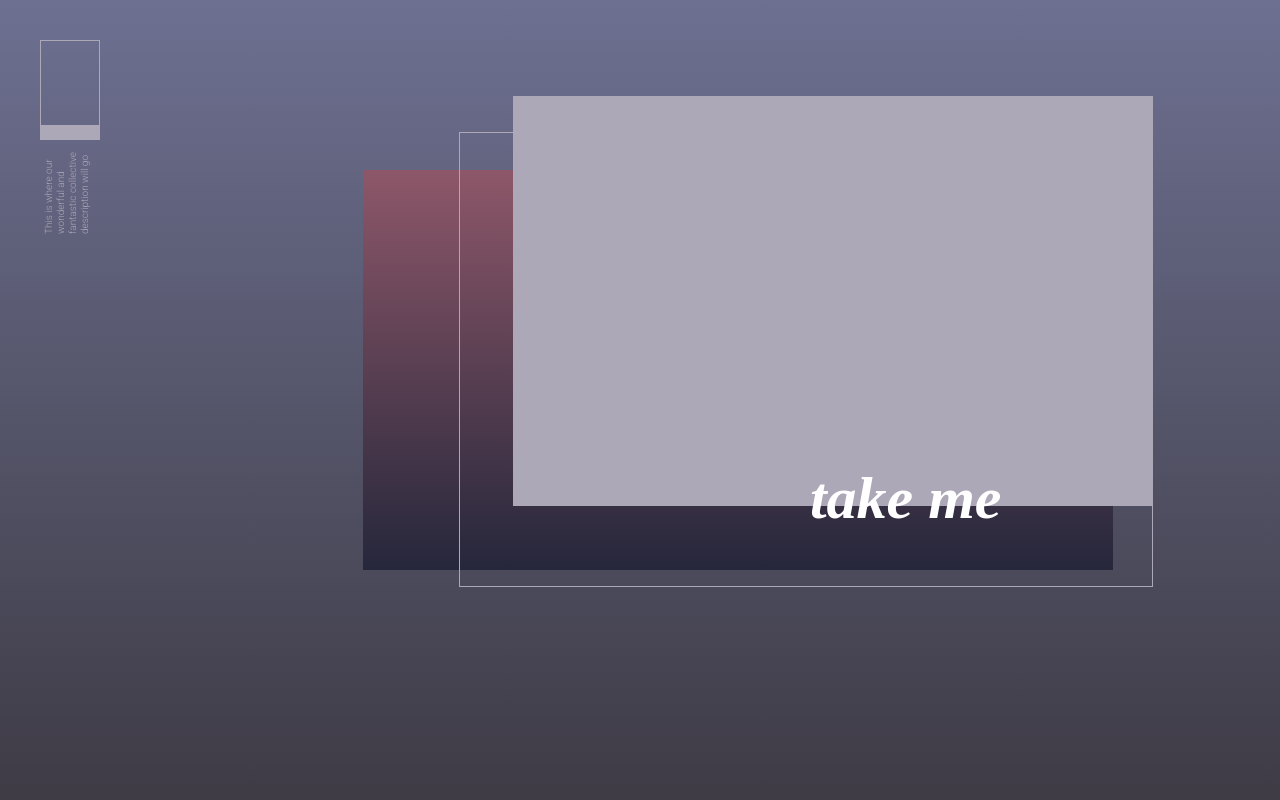
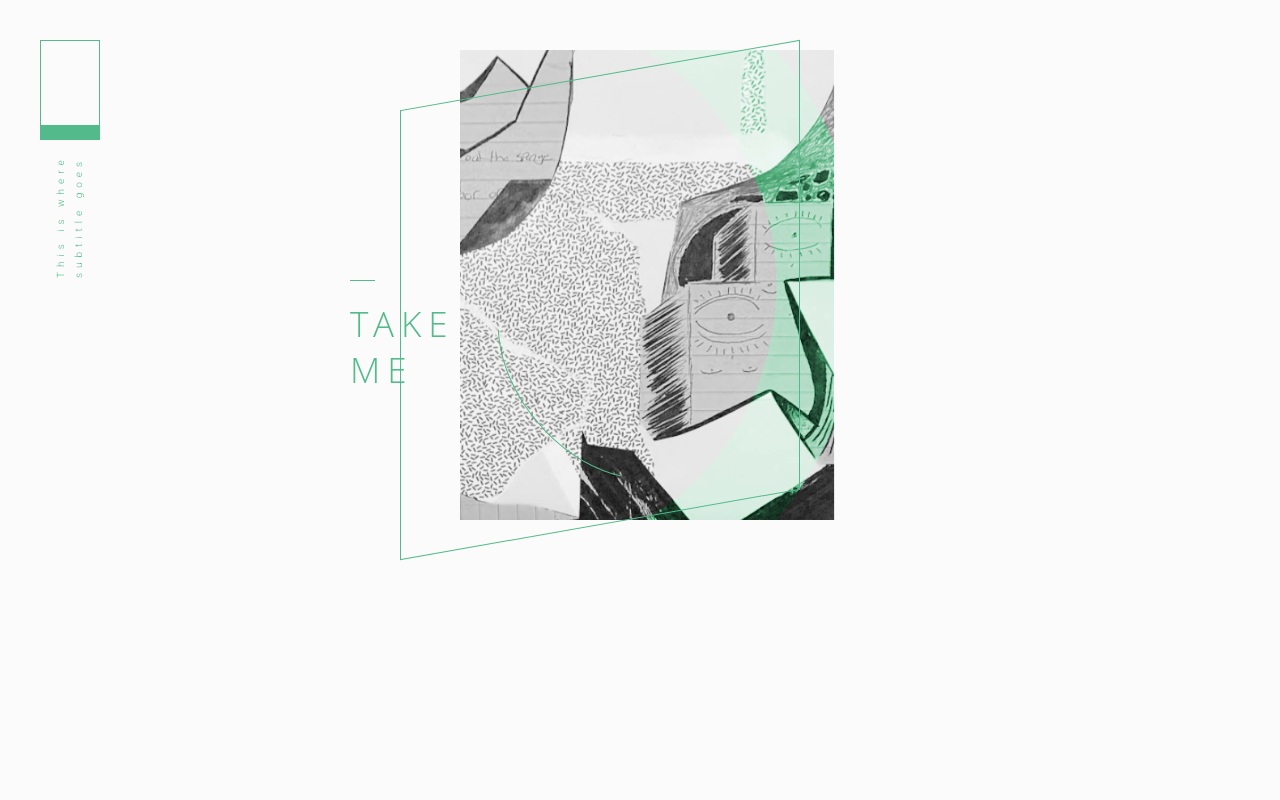
Before and after one commit to gmharrison/publication_project, a Django app: page / in a window 1280 px wide. Run offline with Django 3.2, Linux system fonts and the light colour scheme; some libraries are stand-ins or nearby versions; some web fonts are replaced.

Commit message:
created new landing page design

```diff
--- a/journal/static/journal/css/components/_lines.scss
+++ b/journal/static/journal/css/components/_lines.scss
@@ -1,11 +1,21 @@
+.outline-container{
+  -webkit-transform: rotate(-90deg);
+  -moz-transform: rotate(-90deg);
+  position: absolute;
+  z-index: 1000;
+  top: 50px;
+  left: -85px;
+}
+
 .main-outline{
-  border: 1px solid #ACA8B8;
+  border: 1px solid $green;
   background: transparent;
-  height: 455px;
-  padding: 0px 27vw;
-  position: absolute;
-  top: -38px;
-  right: -40px;
+  height: 400px;
+  width: 450px;
+  -webkit-transform: skew(10deg);
+  -moz-transform: skew(10deg);
+  -o-transform: skew(10deg);
+  transform: skew(10deg);
 }
 
 .logo-container{
@@ -13,7 +23,29 @@
   height: 100px;
   width: 60px;
   border: $landing-line;
-  border-bottom: 15px solid #ACA8B8;
+  border-bottom: 15px solid $green;
   top: 40px;
   left: 40px;
 }
+
+.curve-container{
+  position: absolute;
+  top: 290px;
+  left: -10px;
+}
+
+.curve{
+  width: 250px;
+  height: 100px;
+  border: solid 1px $green;
+  border-color: $green transparent transparent transparent;
+  border-radius: 90%/150px 150px 0 0;
+  -webkit-transform: rotate(230deg);
+}
+
+.green-line{
+  width: 25px;
+  height: 1px;
+  background-color: $green;
+  margin-bottom: 3px;
+}
--- a/journal/static/journal/css/layout/_images.scss
+++ b/journal/static/journal/css/layout/_images.scss
@@ -1,10 +1,8 @@
 // Main Landing Images //
 
 .main-image-container{
-  height: 410px;
-  position: absolute;
-  right: -1px;
-  top: -37px;
-  padding: 0 25vw;
-  background: #ACA8B8;
+  z-index: 1;
 }
+.cover-photo{
+  height: 470px;
+}
--- a/journal/static/journal/css/main.css
+++ b/journal/static/journal/css/main.css
@@ -1,20 +1,48 @@
+.outline-container {
+  -webkit-transform: rotate(-90deg);
+  -moz-transform: rotate(-90deg);
+  position: absolute;
+  z-index: 1000;
+  top: 50px;
+  left: -85px; }
+
 .main-outline {
-  border: 1px solid #ACA8B8;
+  border: 1px solid #52ba8b;
   background: transparent;
-  height: 455px;
-  padding: 0px 27vw;
-  position: absolute;
-  top: -38px;
-  right: -40px; }
+  height: 400px;
+  width: 450px;
+  -webkit-transform: skew(10deg);
+  -moz-transform: skew(10deg);
+  -o-transform: skew(10deg);
+  transform: skew(10deg); }
 
 .logo-container {
   position: absolute;
   height: 100px;
   width: 60px;
-  border: 1px solid #ACA8B8;
-  border-bottom: 15px solid #ACA8B8;
+  border: 1px solid #52ba8b;
+  border-bottom: 15px solid #52ba8b;
   top: 40px;
   left: 40px; }
+
+.curve-container {
+  position: absolute;
+  top: 290px;
+  left: -10px; }
+
+.curve {
+  width: 250px;
+  height: 100px;
+  border: solid 1px #52ba8b;
+  border-color: #52ba8b transparent transparent transparent;
+  border-radius: 90%/150px 150px 0 0;
+  -webkit-transform: rotate(230deg); }
+
+.green-line {
+  width: 25px;
+  height: 1px;
+  background-color: #52ba8b;
+  margin-bottom: 3px; }
 
 .nav-container {
   background: white;
@@ -37,63 +65,52 @@
       color: #27273B; }
 
 .main-image-container {
-  height: 410px;
-  position: absolute;
-  right: -1px;
-  top: -37px;
-  padding: 0 25vw;
-  background: #ACA8B8; }
+  z-index: 1; }
+
+.cover-photo {
+  height: 470px; }
 
 #landing-body {
-  background: #6D7091;
-  background: -webkit-linear-gradient(-90deg, #6D7091, #3E3B45);
-  background: linear-gradient(180deg, #6D7091, #3E3B45);
+  background: #fbfbfb;
   height: 100vh;
   padding: 50px;
   position: relative; }
 
-.gradient-container {
-  display: flex;
-  justify-content: flex-end;
-  flex-flow: row wrap; }
-
-.small-landing-gradient {
-  background: #8D5769;
-  background: -webkit-linear-gradient(-90deg, #8D5769, #26273B);
-  background: linear-gradient(180deg, #8D5769, #26273B);
-  height: 400px;
-  margin-top: 120px;
+.graphics-container {
   position: relative; }
 
 .description-text {
-  width: 100px;
+  width: 160px;
   position: absolute;
-  left: 17px;
-  top: 160px; }
+  left: -10px;
+  top: 180px; }
   .description-text p {
     font-size: 10px;
-    color: #ACA8B8;
+    color: #52ba8b;
     font-weight: 100;
     font-family: 'Roboto', sans-serif;
     -webkit-transform: rotate(-90deg);
     -moz-transform: rotate(-90deg);
-    line-height: 1.2;
+    line-height: 1.8;
     font-weight: 300;
-    float: left; }
+    float: left;
+    letter-spacing: .5em; }
 
 .main-text-container {
   position: absolute;
-  bottom: 45px;
-  right: 150px; }
+  z-index: 1001;
+  top: 230px;
+  left: -110px; }
   .main-text-container h3 {
-    font-size: 60px;
-    color: white;
-    font-style: italic;
-    font-weight: bold;
-    font-family: 'Playfair', serif; }
+    font-size: 35px;
+    color: #52ba8b;
+    font-weight: 100;
+    font-family: 'Open Sans', sans-serif;
+    letter-spacing: .2em;
+    line-height: 1.3; }
     .main-text-container h3 a {
-      color: white;
-      text-transform: lowercase; }
+      color: #52ba8b;
+      text-transform: uppercase; }
 
 #main-zine-body {
   background: #FDF5F8;
--- a/journal/static/journal/css/modules/_mixins.scss
+++ b/journal/static/journal/css/modules/_mixins.scss
@@ -17,11 +17,10 @@
 }
 
 @mixin header-text{
-  font-size: 60px;
-  color: white;
-  font-style: italic;
-  font-weight: bold;
-  font-family: 'Playfair', serif;
+  font-size: 35px;
+  color: $green;
+  font-weight: 100;
+  font-family: 'Open Sans', sans-serif;
 }
 
 @mixin paragraph-text($size, $color){
--- a/journal/static/journal/css/modules/_variables.scss
+++ b/journal/static/journal/css/modules/_variables.scss
@@ -1,3 +1,3 @@
-$purple-gray: #ACA8B8;
+$green: #52ba8b;
 $body-text: #27273B;
-$landing-line: 1px solid #ACA8B8;
+$landing-line: 1px solid $green;
--- a/journal/static/journal/css/pages/_home.scss
+++ b/journal/static/journal/css/pages/_home.scss
@@ -1,48 +1,44 @@
 #landing-body{
-  @include linear-gradient(#6D7091, #3E3B45);
+  background: #fbfbfb;
   height: 100vh;
   padding: 50px;
   position: relative;
 }
 
-.gradient-container{
-  display: flex;
-  justify-content: flex-end;
-  flex-flow: row wrap;
-}
-
-.small-landing-gradient{
-  @include linear-gradient(#8D5769, #26273B);
-  height: 400px;
-  margin-top: 120px;
+.graphics-container{
   position: relative;
 }
 
 .description-text{
-  width: 100px;
+  width: 160px;
   position: absolute;
-  left: 17px;
-  top: 160px;
+  left: -10px;
+  top: 180px;
 
   p{
-    @include paragraph-text(10px, $purple-gray);
+    @include paragraph-text(10px, $green);
     -webkit-transform: rotate(-90deg);
     -moz-transform: rotate(-90deg);
-    line-height: 1.2;
+    line-height: 1.8;
     font-weight: 300;
     float: left;
+    letter-spacing: .5em;
   }
 }
 .main-text-container{
   position: absolute;
-  bottom: 45px;
-  right: 150px;
+  z-index: 1001;
+  top: 230px;
+  left: -110px;
+
 
   h3{
     @include header-text;
+    letter-spacing: .2em;
+    line-height: 1.3;
       a{
-        color: white;
-        text-transform: lowercase;
+        color: $green;
+        text-transform: uppercase;
     }
   }
 }
--- a/journal/templates/index.html
+++ b/journal/templates/index.html
@@ -3,14 +3,13 @@
 
 {% block main_landing_image %}
     <div class="main-image-container">
-        <div class="placeholder">
-
-        </div>
+        <img src="{% static 'journal/img/cover_photo.png' %}" class="cover-photo">
     </div>
 {% endblock %}
 
 {% block main_landing_text %}
     <div class="main-text-container">
-        <h3><a href="{% url 'main-zine' %}">take me</a></h3>
+        <div class="green-line"></div>
+        <h3><a href="{% url 'main-zine' %}">take<br>me</a></h3>
     </div>
 {% endblock %}
--- a/journal/templates/landing_base.html
+++ b/journal/templates/landing_base.html
@@ -25,19 +25,26 @@
                     </div>
                 {% endblock %}
                 <div class="description-text">
-                    <p>This is where our wonderful and fantastic collective description will go</p>
+                    <p>This is where subtitle goes</p>
                 </div>
-                <div class="gradient-container">
+                <div class="main-container">
                     <div class="container">
                         <div class="row">
-                            <div class="col-sm-8 col-sm-offset-3">
-                                <div class="small-landing-gradient">
-                                    <div class="main-outline">
+                            <div class="col-sm-8 col-sm-offset-4">
+                                <div class="graphics-container">
+                                    <div class="outline-container">
+                                        <div class="main-outline">
+                                        </div>
+                                    </div>
+                                    <div class="curve-container">
+                                        <div class="curve">
+
+                                        </div>
+                                    </div>
                                         {% block main_landing_image %}
                                         {% endblock %}
                                         {% block main_landing_text %}
                                         {% endblock %}
-                                    </div>
                                 </div>
                             </div>
                         </div>
```
Also changed, not shown: journal/static/journal/img/cover_photo.png (added), 1 other file.
